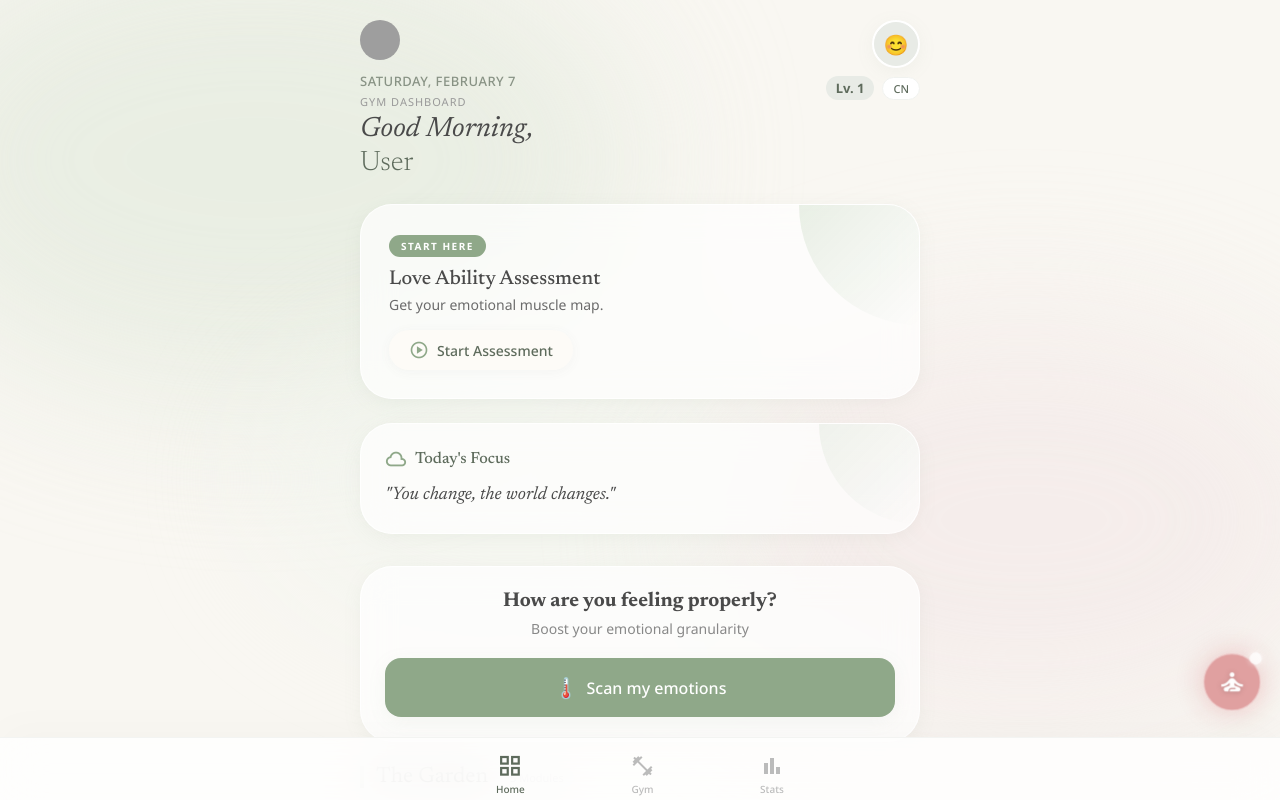
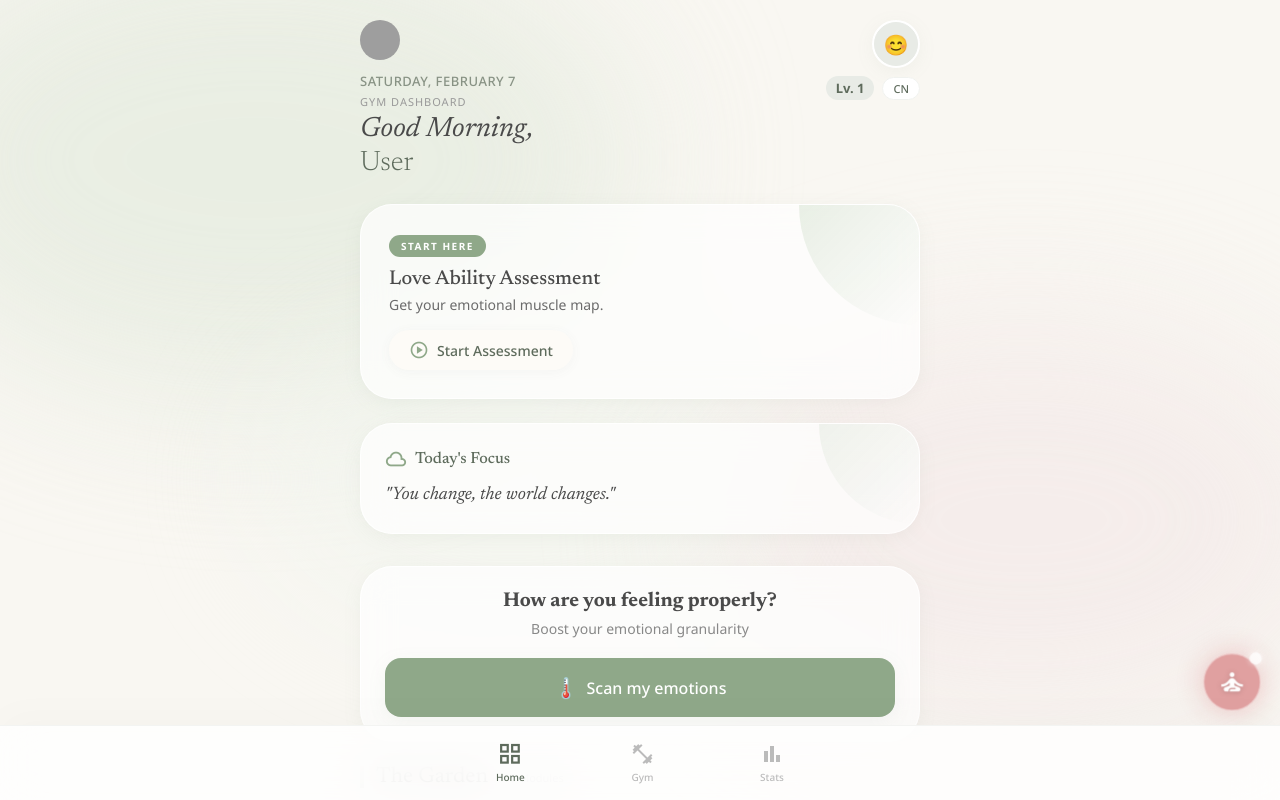
Before and after one commit to YangLin14/love-ability-gym, a React (Vite) app: page / in a window 1280 px wide. Shown: the top 800 px of the page. Built offline with nearby package versions, Linux system fonts and the light colour scheme; grey boxes are pictures that could not be loaded.

Commit message:
move nav bar upper

```diff
--- a/src/components/BottomNav.jsx
+++ b/src/components/BottomNav.jsx
@@ -27,7 +27,7 @@ const BottomNav = () => {
       backdropFilter: 'blur(20px)',
       WebkitBackdropFilter: 'blur(20px)',
       borderTop: '1px solid rgba(240, 242, 239, 0.8)',
-      paddingBottom: 'env(safe-area-inset-bottom, 20px)',
+      paddingBottom: 'calc(env(safe-area-inset-bottom, 20px) + 12px)',
       paddingTop: '12px',
       paddingLeft: '32px',
       paddingRight: '32px',
```
